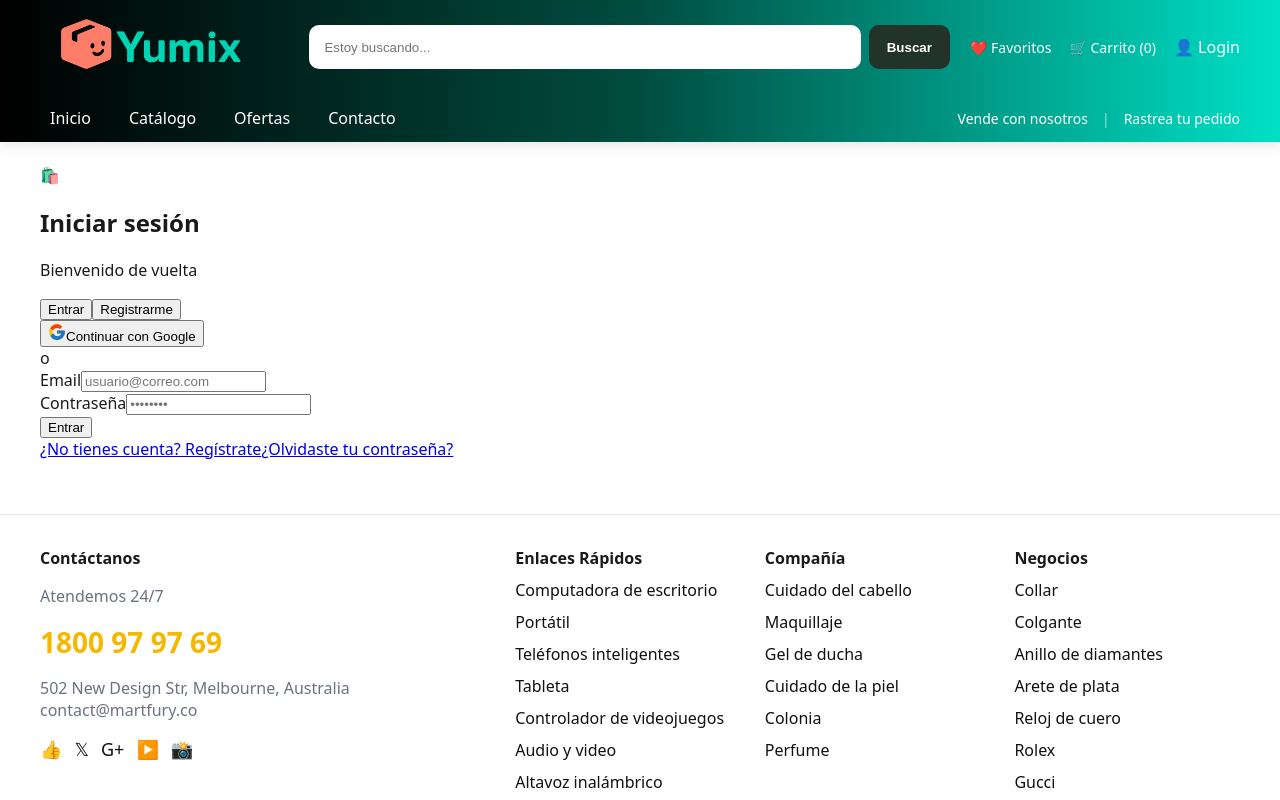
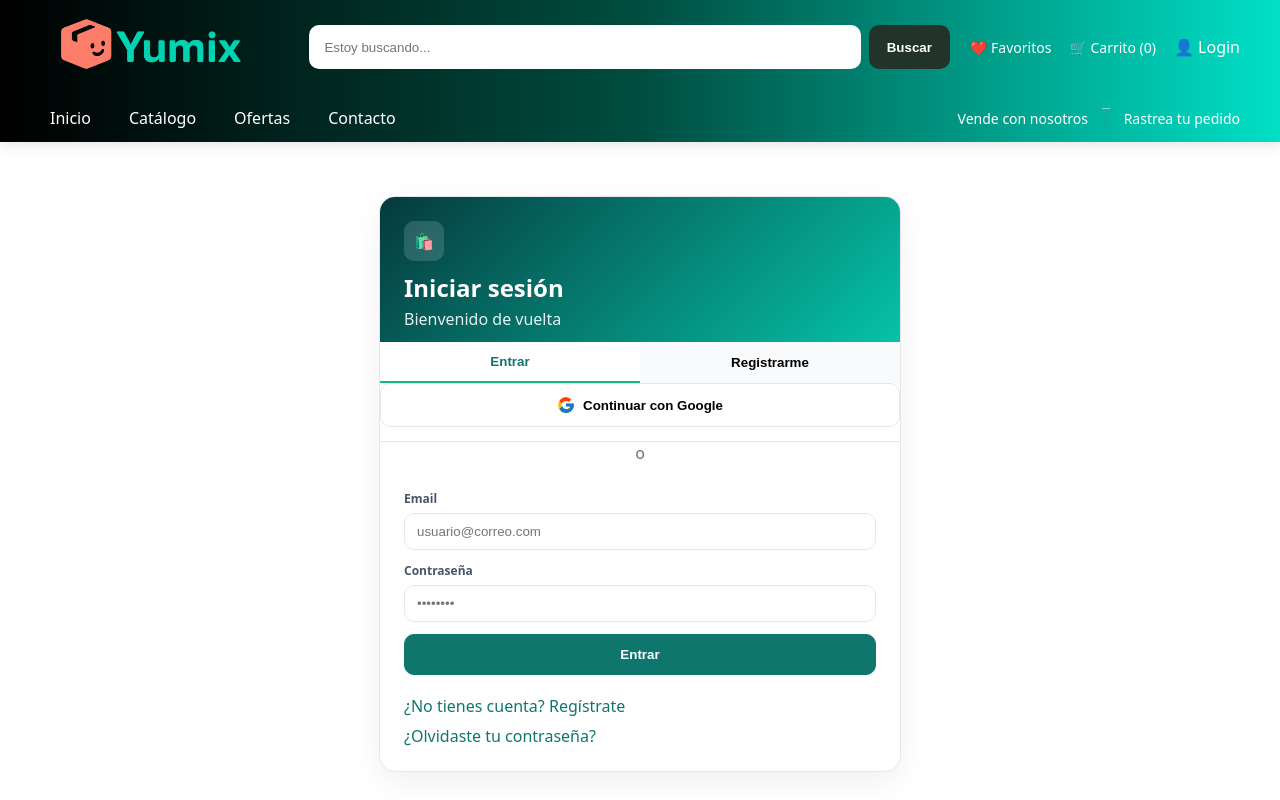
Before and after one commit to DevFredoom1945/tienda-yumix, a Next.js app: page /login in a window 1280 px wide. Shown: the top 800 px of the page. Built offline with nearby package versions, Linux system fonts and the light colour scheme; no server answers.

Commit message:
Update globals.css

```diff
--- a/app/globals.css
+++ b/app/globals.css
@@ -254,3 +254,64 @@ html,body{
   .footer-bottom{ flex-direction:column; gap:10px; text-align:center; }
   .pay-logos{ justify-content:center; flex-wrap:wrap; }
 }
+
+.auth-wrap {
+  min-height: calc(100vh - 220px);
+  display: grid;
+  place-items: start center;
+  padding: 32px 16px 64px;
+}
+
+.auth-card {
+  width: 100%;
+  max-width: 520px;
+  background: #fff;
+  border: 1px solid #e5e7eb;
+  border-radius: 16px;
+  box-shadow: 0 10px 30px rgba(0,0,0,.06);
+  overflow: hidden;
+}
+
+.auth-header {
+  padding: 24px 24px 12px;
+  background: linear-gradient(135deg, #053A3D, #05C3A7);
+  color: #fff;
+}
+.auth-header h1 { margin: 0 0 4px; font-size: 24px; }
+.auth-header p { margin: 0; opacity: .9; }
+.auth-logo { width: 40px; height: 40px; line-height:40px; text-align:center;
+  border-radius: 10px; background: rgba(255,255,255,.15); margin-bottom: 10px; }
+
+.auth-tabs {
+  display: grid; grid-template-columns: 1fr 1fr;
+  gap: 0; background: #f8fafc;
+}
+.tab {
+  padding: 12px; border: none; background: transparent; cursor: pointer;
+  font-weight: 600;
+}
+.tab.active { background: #fff; border-bottom: 2px solid #10b981; color: #0f766e; }
+
+.btn { width: 100%; padding: 12px; border-radius: 10px; border: 1px solid #e5e7eb; background: #fff; cursor: pointer; font-weight: 600; }
+.btn:hover { background: #f9fafb; }
+.btn-primary { background: #0f766e; color: #fff; border-color: #0f766e; }
+.btn-primary:hover { filter: brightness(.95); }
+
+.btn-google { display: inline-flex; align-items: center; gap: 8px; justify-content: center; }
+.divider { display: grid; place-items: center; margin: 14px 0; color: #6b7280; }
+.divider span { background: #fff; padding: 0 8px; position: relative; }
+.divider::before { content: ""; display: block; height: 1px; background: #e5e7eb; width: 100%; grid-area: 1/1; }
+
+.auth-form { padding: 12px 24px 20px; display: grid; gap: 12px; }
+.field { display: grid; gap: 6px; }
+.field label { font-size: 12px; color: #475569; font-weight: 600; }
+.field input {
+  padding: 10px 12px; border: 1px solid #e5e7eb; border-radius: 10px; outline: none;
+}
+.field input:focus { border-color: #10b981; box-shadow: 0 0 0 3px rgba(16,185,129,.15); }
+
+.auth-links { display: grid; gap: 8px; padding: 0 24px 24px; }
+.auth-links a { color: #0f766e; text-decoration: none; }
+.auth-links a:hover { text-decoration: underline; }
+
+.error { color: #b91c1c; background: #fee2e2; border: 1px solid #fecaca; padding: 8px 10px; border-radius: 8px; }
```
